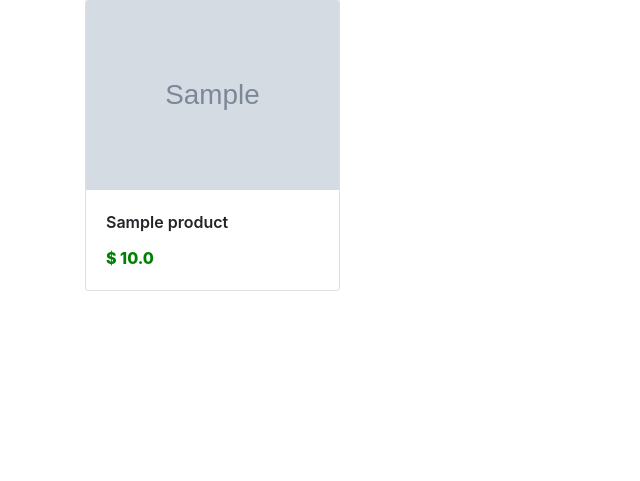
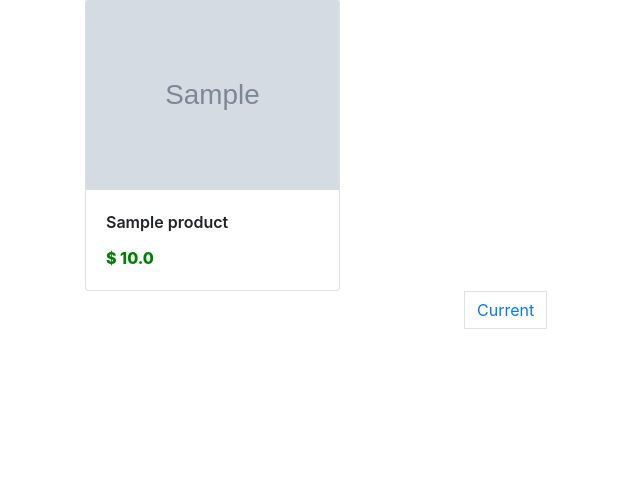
Before and after one commit to aleksandrgaranin/e-commerce-site, a Django app: page / in a window 1280 px wide. Shown: the part 81-562 px from the top of the page, without its empty margins (0-640 px from the left). Run offline with Django 3.2, Linux system fonts and the light colour scheme; tables that the repository leaves empty hold one stand-in row (values such as "Sample post"); grey boxes marked "Sample" are stand-in pictures; some libraries are stand-ins or nearby versions.

Commit message:
Pagination added

```diff
--- a/ecomsite/shop/templates/shop/index.html
+++ b/ecomsite/shop/templates/shop/index.html
@@ -42,6 +42,25 @@
             </div>
             {% endfor %}
         </div>
+        <div class="row">
+            <div class="col-md-3 offset-md-4">
+                <ul class="pagination">
+                    {% if product_objects.has_previous %}
+                        <li class="page-item">
+                            <a class="page-link" href="?page={{ product_objects.previous_page_number }}">Previous</a>
+                        </li>
+                    {% endif %}
+                        <li>
+                           <a class="page-link" href="?page={{ product_objects.number }}">Current</a>
+                         </li>
+                    {% if product_objects.has_next %}
+                        <li class="page-item">
+                            <a class="page-link" href="?page={{ product_objects.next_page_number }}">Next</a>
+                        </li>
+                    {% endif %}
+                </ul>
+            </div>
+        </div>
     </div>
 </body>
 </html>
--- a/ecomsite/shop/views.py
+++ b/ecomsite/shop/views.py
@@ -1,13 +1,20 @@
 from django.shortcuts import render
 from .models import Products
+from django.core.paginator import Paginator
 
 # Create your views here.
 
 def index(request):
     product_objects = Products.objects.all()
 
+    # Search
     item_name = request.GET.get('item_name')
     if item_name != '' and item_name is not None:
         product_objects = product_objects.filter(title__icontains=item_name)
 
+    # Paginator
+    paginator = Paginator(product_objects,5)
+    page = request.GET.get('page')
+    product_objects = paginator.get_page(page)
+
     return render(request,'shop/index.html',{'product_objects':product_objects})
```
Also changed, not shown: ecomsite/shop/static/shop/style.css (line endings or trailing spaces).
